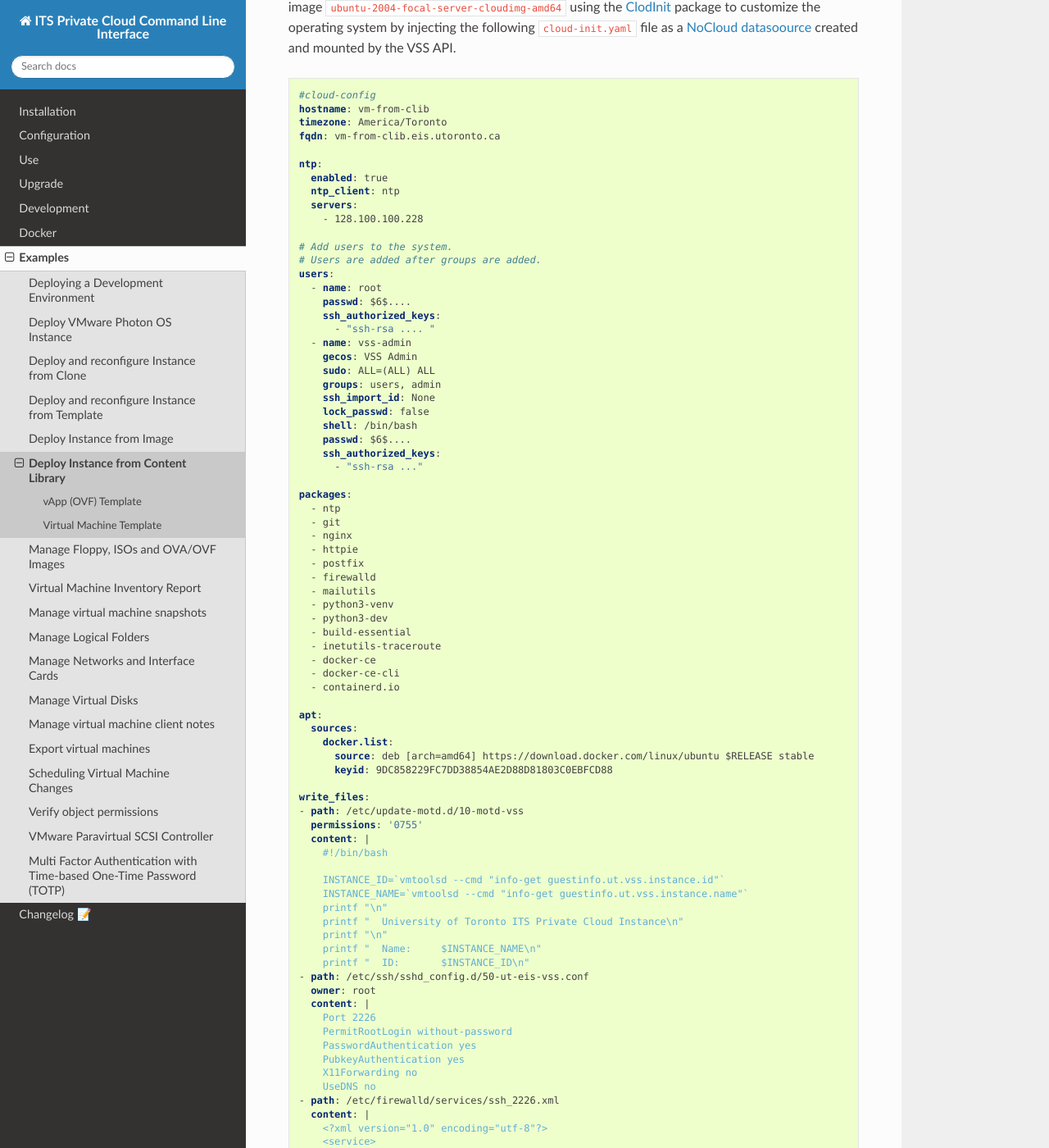
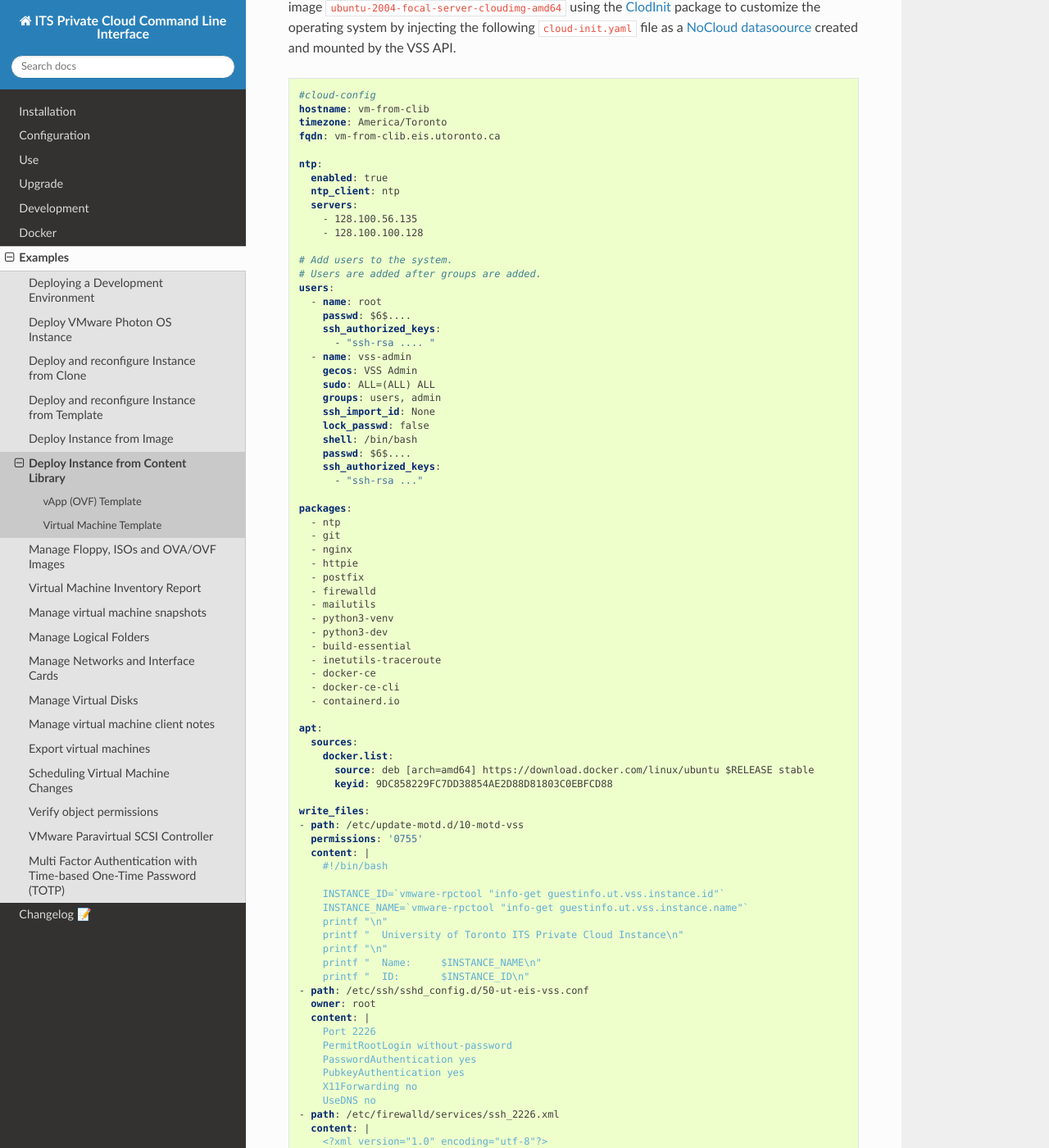
Before and after one commit to EIS-ITS/vss-cli, a Sphinx documentation site: the page built from docs/examples/deploy-clib.rst, in a window 1280 px wide and 1400 px high, scrolled down 930 px. Shown: the whole window at 82% size. Built offline with Sphinx 7.4.7 and the Read the Docs theme 2.0.0, drawn with Linux system fonts in a browser that asks for light colours; the version number could not be read and is left out.

Commit message:
Issue #576: 📚docs/example deploying from clib update userdata - fixes #576

```diff
--- a/docs/examples/deploy-clib.rst
+++ b/docs/examples/deploy-clib.rst
@@ -59,7 +59,8 @@ created and mounted by the VSS API.
       enabled: true
       ntp_client: ntp
       servers:
-        - 128.100.100.228
+        - 128.100.56.135
+        - 128.100.100.128
 
     # Add users to the system.
     # Users are added after groups are added.
@@ -107,8 +108,8 @@ created and mounted by the VSS API.
       content: |
         #!/bin/bash
 
-        INSTANCE_ID=`vmtoolsd --cmd "info-get guestinfo.ut.vss.instance.id"`
-        INSTANCE_NAME=`vmtoolsd --cmd "info-get guestinfo.ut.vss.instance.name"`
+        INSTANCE_ID=`vmware-rpctool "info-get guestinfo.ut.vss.instance.id"`
+        INSTANCE_NAME=`vmware-rpctool "info-get guestinfo.ut.vss.instance.name"`
         printf "\n"
         printf "  University of Toronto ITS Private Cloud Instance\n"
         printf "\n"
```
Also changed, not shown: .bumpversion.cfg, 3 other files.
